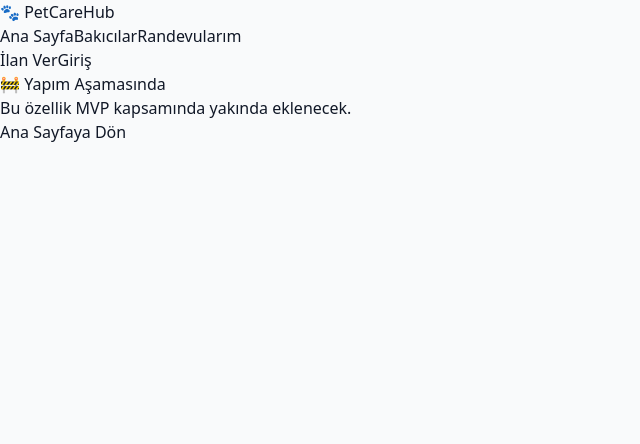
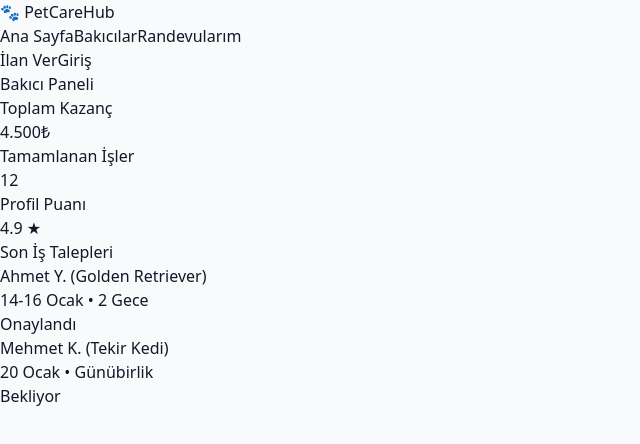
Before and after one commit to husrev0/petcarehub-final, a React (Vite) app: page /sitter-dashboard in a window 1280 px wide. Shown: the top 444 px of the page, without its empty margins (0-640 px from the left). Built offline with nearby package versions, Linux system fonts and the light colour scheme; no server answers.

Commit message:
Update SitterDashboard.jsx

```diff
--- a/src/pages/SitterDashboard.jsx
+++ b/src/pages/SitterDashboard.jsx
@@ -1,23 +1,43 @@
-import { Link } from 'react-router-dom';
+export default function SitterDashboard() {
+  return (
+    <div className="py-10 px-6">
+      <h1 className="text-2xl font-bold text-gray-900 mb-6">Bakıcı Paneli</h1>
 
-export default function PlaceholderPage() {
-  return (
-    <div className="flex min-h-full flex-col justify-center px-6 py-12 lg:px-8 bg-white">
-      <div className="sm:mx-auto sm:w-full sm:max-w-sm text-center">
-        <h2 className="mt-10 text-center text-2xl font-bold leading-9 tracking-tight text-indigo-600">
-          🚧 Yapım Aşamasında
-        </h2>
-        <p className="mt-4 text-gray-600">
-          Bu özellik MVP kapsamında yakında eklenecek.
-        </p>
-        <div className="mt-10">
-          <Link
-            to="/dashboard"
-            className="rounded-md bg-indigo-600 px-3.5 py-2.5 text-sm font-semibold text-white shadow-sm hover:bg-indigo-500"
-          >
-            Ana Sayfaya Dön
-          </Link>
+      {/* İstatistik Kartları */}
+      <div className="grid grid-cols-1 gap-5 sm:grid-cols-3 mb-8">
+        <div className="bg-white overflow-hidden shadow rounded-lg px-4 py-5 sm:p-6">
+          <dt className="text-sm font-medium text-gray-500">Toplam Kazanç</dt>
+          <dd className="mt-1 text-3xl font-semibold text-indigo-600">4.500₺</dd>
         </div>
+        <div className="bg-white overflow-hidden shadow rounded-lg px-4 py-5 sm:p-6">
+          <dt className="text-sm font-medium text-gray-500">Tamamlanan İşler</dt>
+          <dd className="mt-1 text-3xl font-semibold text-gray-900">12</dd>
+        </div>
+        <div className="bg-white overflow-hidden shadow rounded-lg px-4 py-5 sm:p-6">
+          <dt className="text-sm font-medium text-gray-500">Profil Puanı</dt>
+          <dd className="mt-1 text-3xl font-semibold text-yellow-500">4.9 ★</dd>
+        </div>
+      </div>
+
+      {/* Gelen Talepler Tablosu */}
+      <div className="bg-white shadow rounded-lg p-6">
+        <h3 className="text-lg font-medium leading-6 text-gray-900 mb-4">Son İş Talepleri</h3>
+        <ul className="divide-y divide-gray-200">
+          <li className="py-4 flex justify-between">
+            <div>
+              <p className="text-sm font-medium text-gray-900">Ahmet Y. (Golden Retriever)</p>
+              <p className="text-sm text-gray-500">14-16 Ocak • 2 Gece</p>
+            </div>
+            <span className="px-2 py-1 text-xs font-semibold rounded-full bg-green-100 text-green-800">Onaylandı</span>
+          </li>
+          <li className="py-4 flex justify-between">
+            <div>
+              <p className="text-sm font-medium text-gray-900">Mehmet K. (Tekir Kedi)</p>
+              <p className="text-sm text-gray-500">20 Ocak • Günübirlik</p>
+            </div>
+            <span className="px-2 py-1 text-xs font-semibold rounded-full bg-yellow-100 text-yellow-800">Bekliyor</span>
+          </li>
+        </ul>
       </div>
     </div>
   );
```
